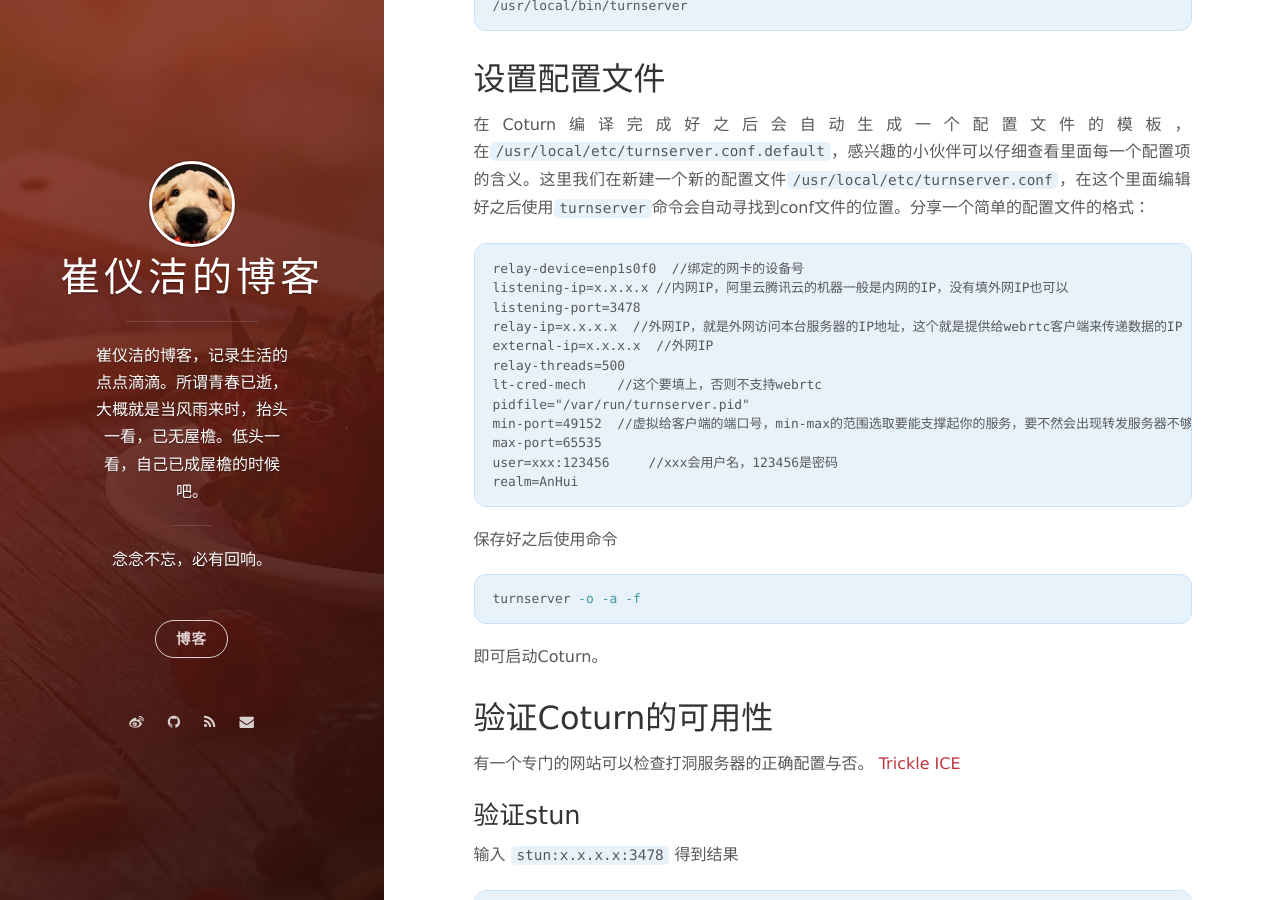
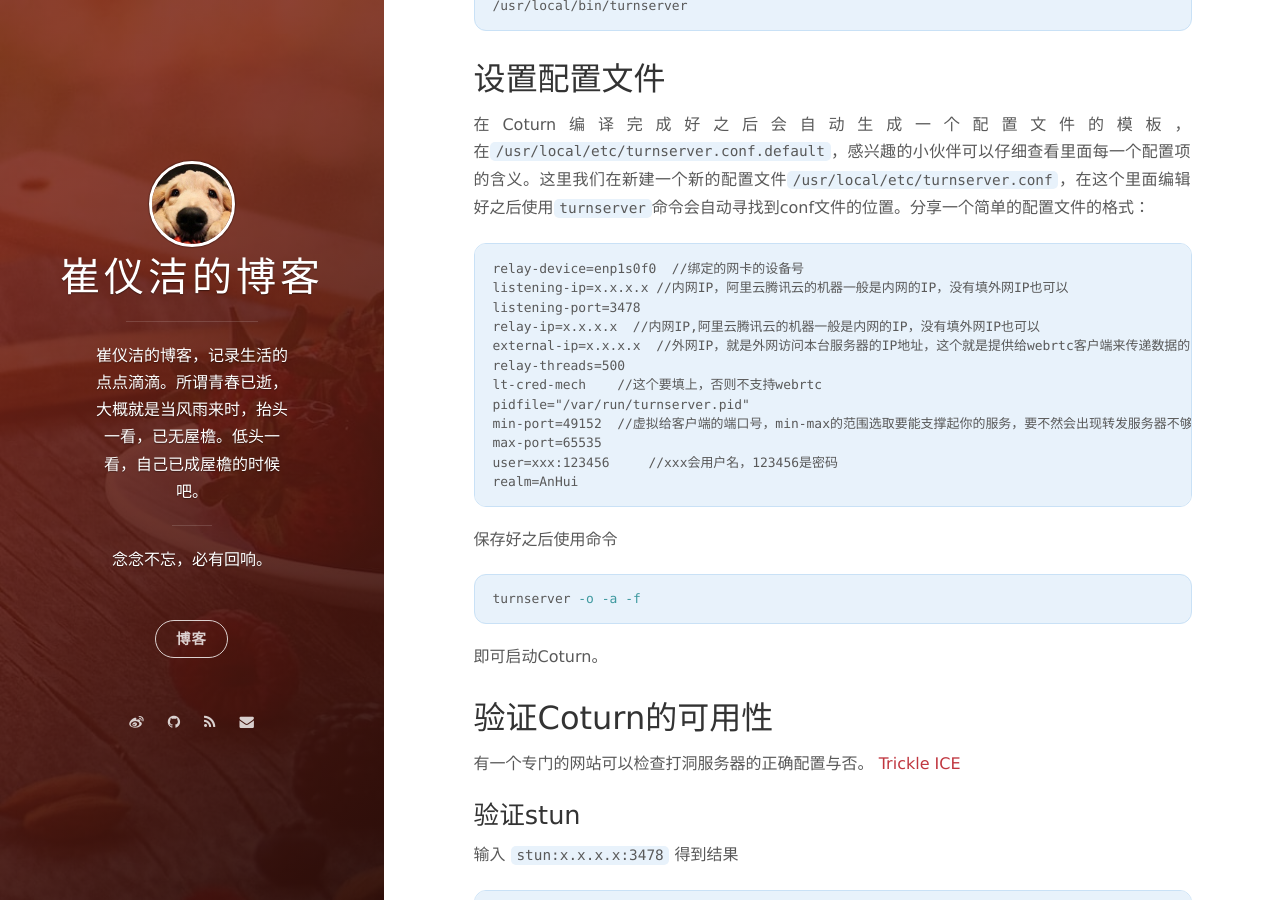
Before and after one commit to AwsomeCui/cc976655.github.io, a Jekyll site: the page built from _posts/2018-10-13-cenos7-install-coturn.markdown, in a window 1280 px wide and 900 px high, scrolled down 737 px. Built offline with Jekyll 4.4.1, drawn with Linux system fonts in a browser that asks for light colours; nearby versions of some CDN libraries; comment, search, counter and statistics services are not loaded.

Commit message:
更新coturn设置

```diff
--- a/_posts/2018-10-13-cenos7-install-coturn.markdown
+++ b/_posts/2018-10-13-cenos7-install-coturn.markdown
@@ -30,8 +30,8 @@ yum install libevent-devel
 relay-device=enp1s0f0  //绑定的网卡的设备号
 listening-ip=x.x.x.x //内网IP，阿里云腾讯云的机器一般是内网的IP，没有填外网IP也可以
 listening-port=3478
-relay-ip=x.x.x.x  //外网IP，就是外网访问本台服务器的IP地址，这个就是提供给webrtc客户端来传递数据的IP
-external-ip=x.x.x.x  //外网IP
+relay-ip=x.x.x.x  //内网IP,阿里云腾讯云的机器一般是内网的IP，没有填外网IP也可以
+external-ip=x.x.x.x  //外网IP，就是外网访问本台服务器的IP地址，这个就是提供给webrtc客户端来传递数据的IP
 relay-threads=500
 lt-cred-mech    //这个要填上，否则不支持webrtc
 pidfile="/var/run/turnserver.pid"
```
